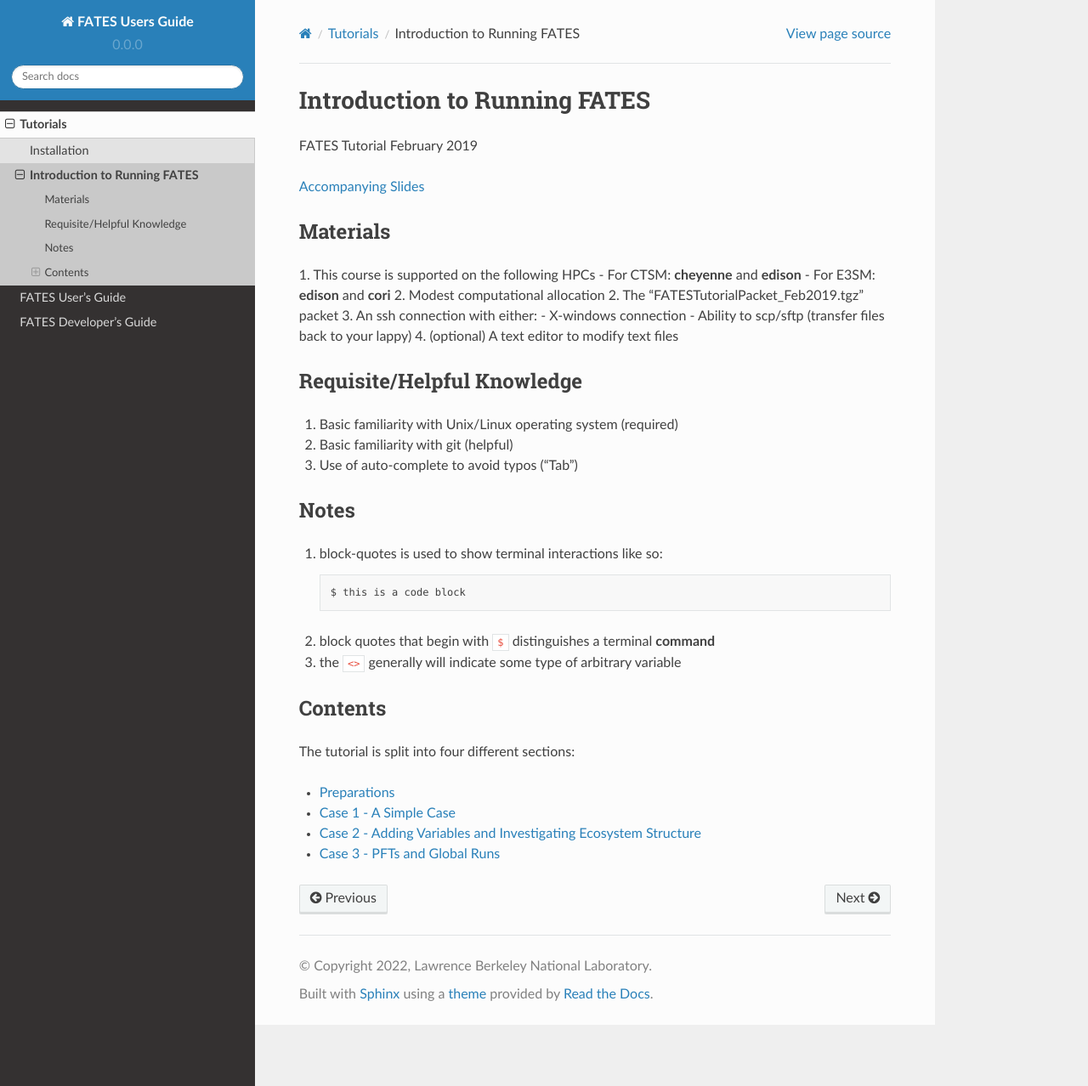
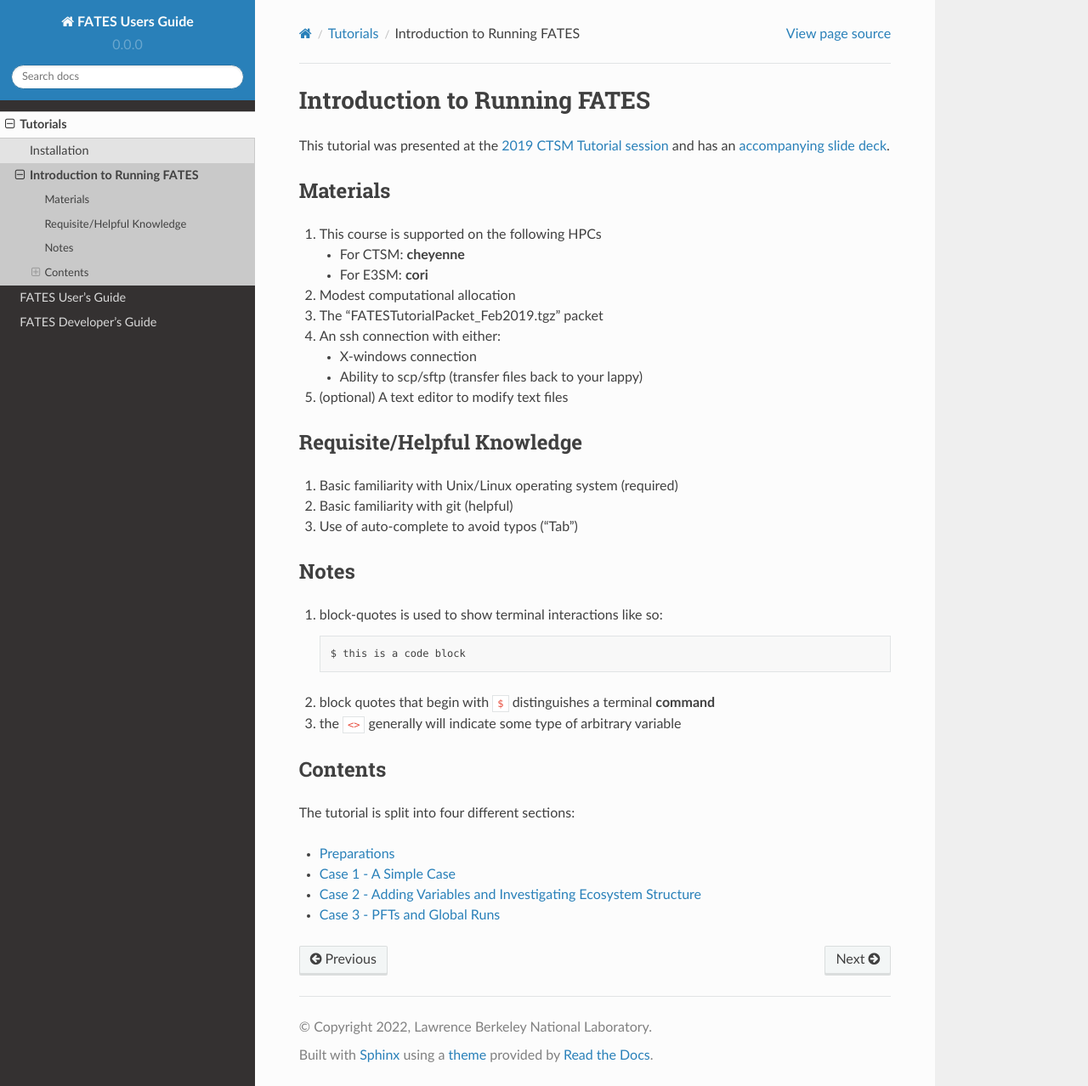
Before and after one commit to NGEET/fates-users-guide, a Sphinx documentation site: the page built from docs/source/running-fates-walkthrough.rst, in a window 1280 px wide and 1278 px high. Shown: the whole window at 85% size. Built offline with Sphinx 7.4.7 and the Read the Docs theme 2.0.0, drawn with Linux system fonts in a browser that asks for light colours; pages that are not in the unit, such as notebooks, are missing from menus.

Commit message:
making some formatting changes to the running fates tutorial

```diff
--- a/docs/source/running-fates-walkthrough.rst
+++ b/docs/source/running-fates-walkthrough.rst
@@ -1,23 +1,26 @@
 Introduction to Running FATES
 -----------------------------
 
-FATES Tutorial February 2019
+This tutorial was presented at the `2019 CTSM Tutorial session`_ and has an `accompanying slide deck`_.
 
-`Accompanying Slides`_
-
-.. _Accompanying Slides: https://docs.google.com/presentation/d/1vcCo2eOpK5LUfrLe68xAkF2y_cH_C0Almm1749ev0l8/edit#slide=id.g3060ed3a86_10_0
+.. _2019 CTSM Tutorial session: https://www.cgd.ucar.edu/events/2019/ctsm/
+.. _accompanying slide deck: https://www.cgd.ucar.edu/events/2019/ctsm/files/practical5-fates.pdf
 
 Materials
 ^^^^^^^^^
 1. This course is supported on the following HPCs
-- For CTSM: **cheyenne** and **edison**
-- For E3SM: **edison** and **cori**
+
+   * For CTSM: **cheyenne**
+   * For E3SM: **cori**
+
 2. Modest computational allocation
-2. The “FATESTutorialPacket_Feb2019.tgz” packet
-3. An ssh connection with either:
-- X-windows connection
-- Ability to scp/sftp (transfer files back to your lappy)
-4. (optional) A text editor to modify text files
+3. The “FATESTutorialPacket_Feb2019.tgz” packet
+4. An ssh connection with either:
+
+   * X-windows connection
+   * Ability to scp/sftp (transfer files back to your lappy)
+
+5. (optional) A text editor to modify text files
 
 Requisite/Helpful Knowledge
 ^^^^^^^^^^^^^^^^^^^^^^^^^^^
```
